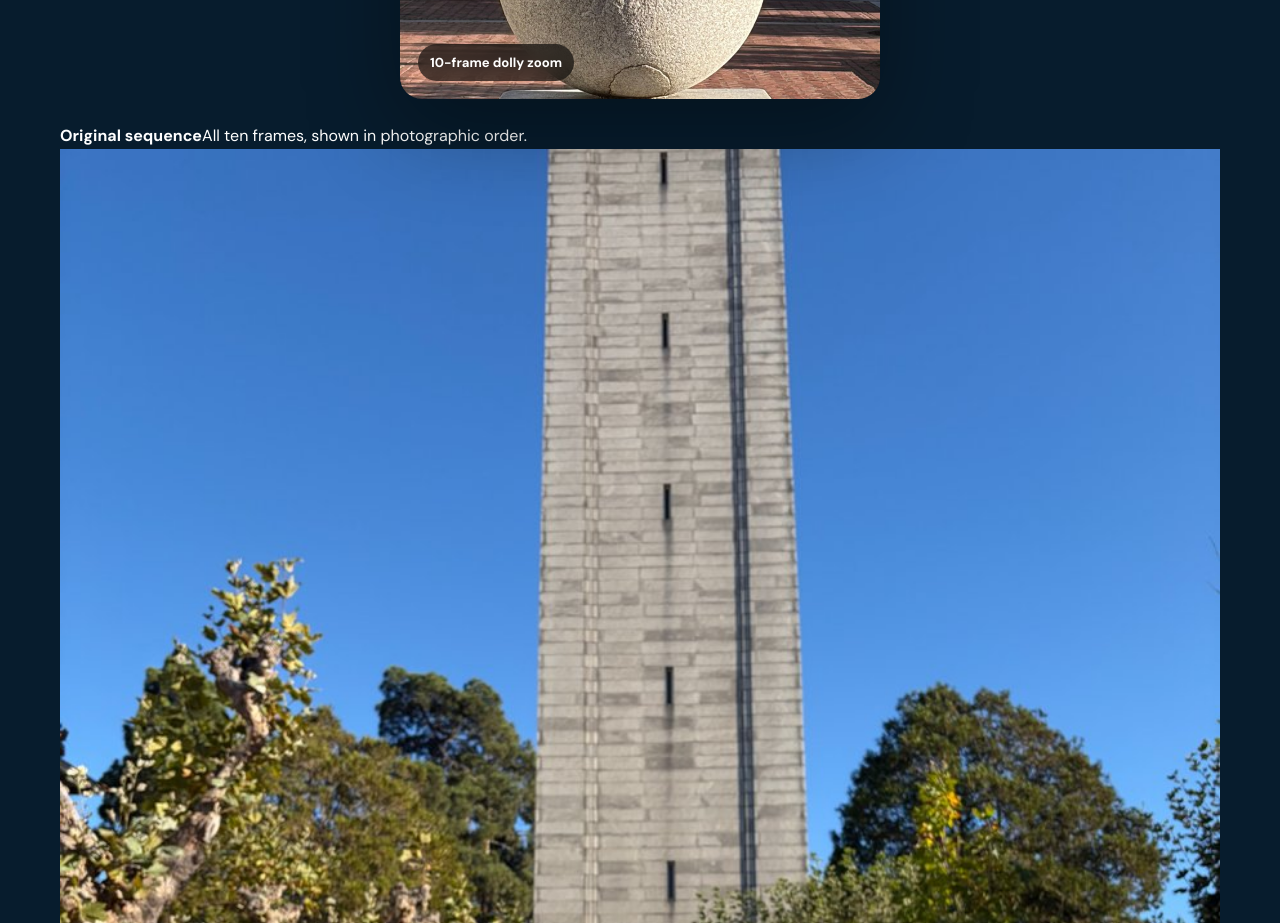
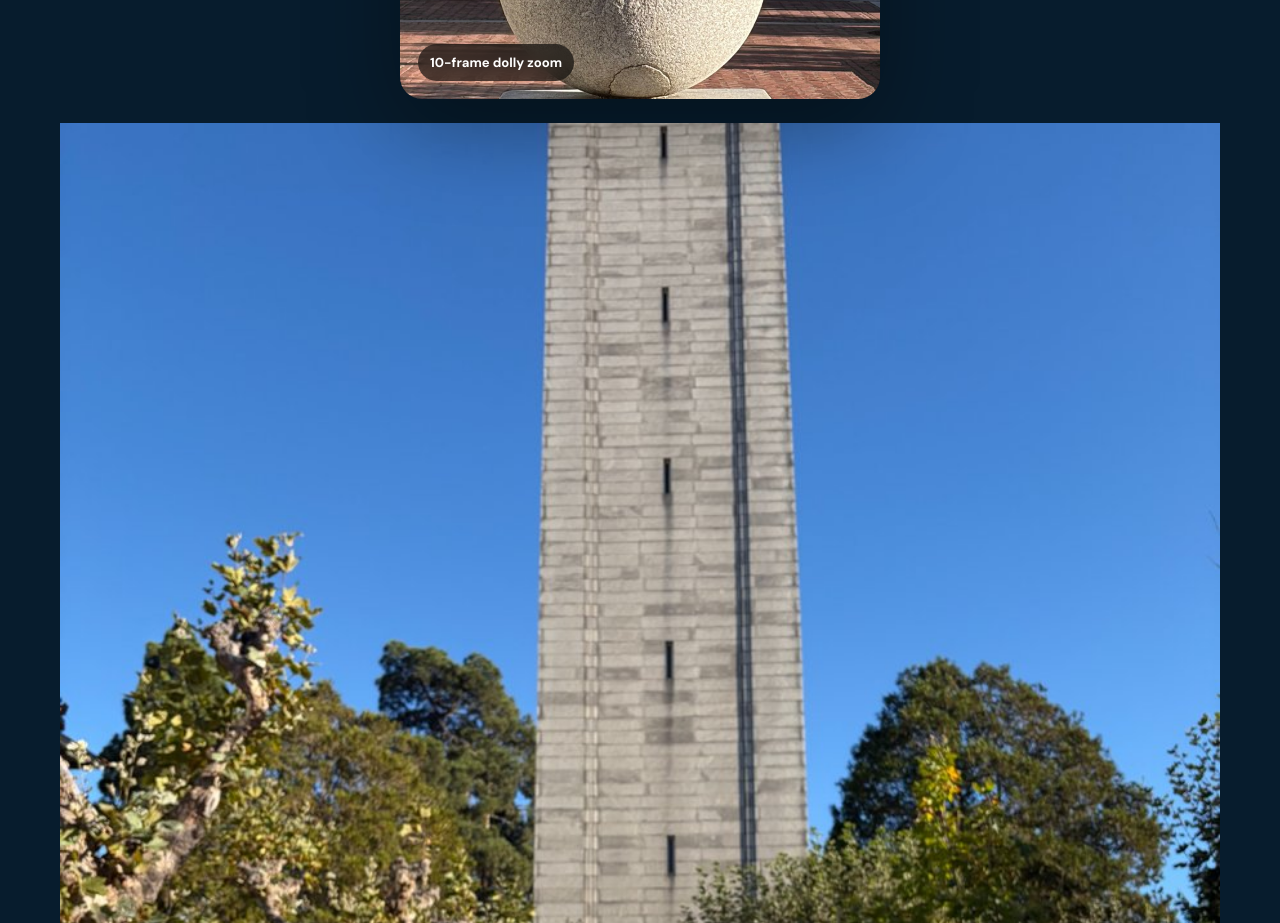
Before and after one commit to raymondchbeir/cs180-proj0, a plain HTML site: page index.html in a window 1280 px wide. Shown: the part 4520-5443 px from the top of the page. Drawn offline with nearby package versions, Linux system fonts and the light colour scheme.

Commit message:
Remove original sequence label

```diff
--- a/index.html
+++ b/index.html
@@ -80,7 +80,6 @@
       <div class="gif-badge">10-frame dolly zoom</div>
     </div>
 
-    <div class="frame-intro"><strong>Original sequence</strong><span>All ten frames, shown in photographic order.</span></div>
     <div class="frame-strip">
       <img src="images/IMG_1271.jpeg" alt="Dolly zoom frame 1" loading="lazy">
       <img src="images/IMG_1272.jpeg" alt="Dolly zoom frame 2" loading="lazy">
```
